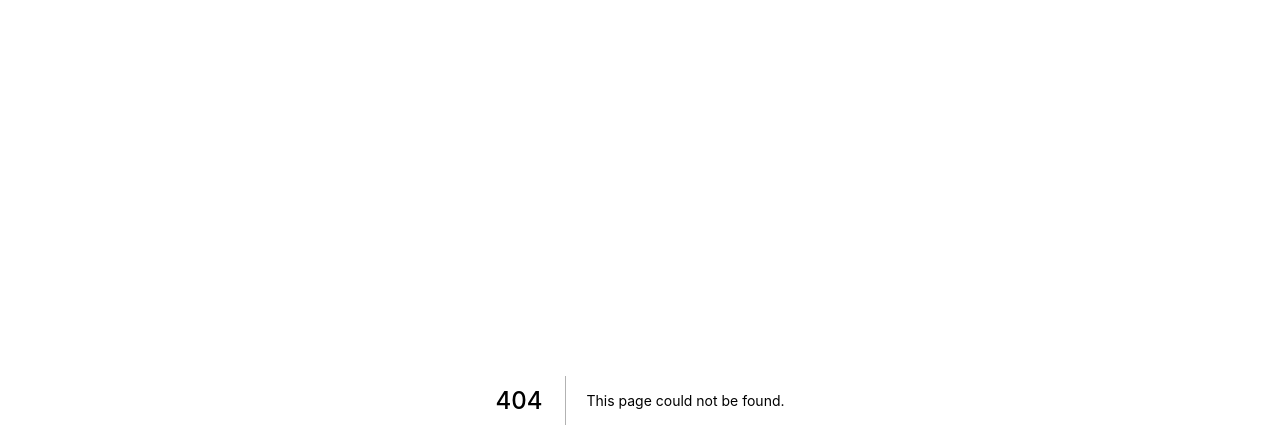
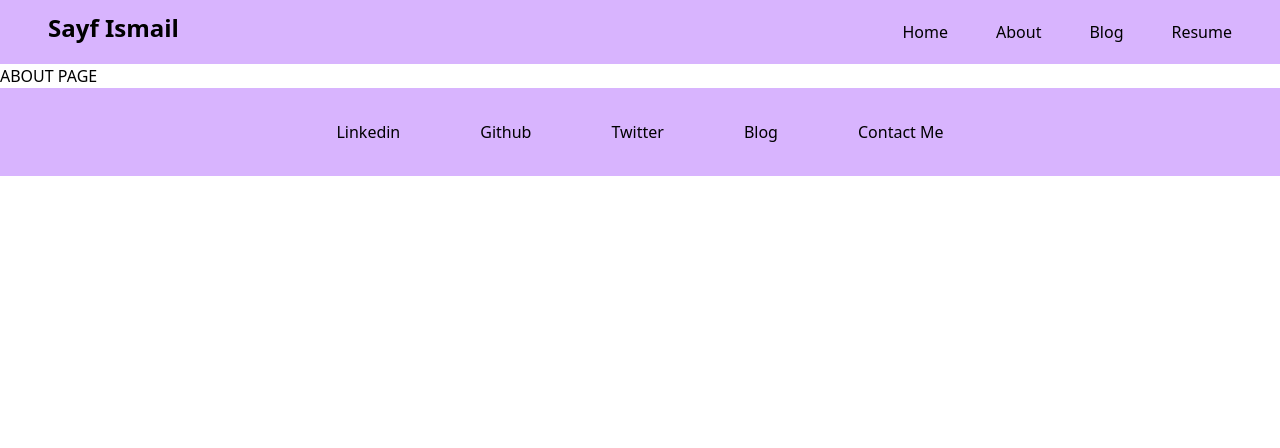
Before and after one commit to shifty-sayf/sayf-ismail.github.io, a Next.js app: page /about in a window 1280 px wide. Before the commit this address had no page. Shown: the top 448 px of the page. Built offline with nearby package versions, Linux system fonts and the light colour scheme.

Commit message:
move footer and header to _app, place components/props in between

```diff
--- a/pages/_app.js
+++ b/pages/_app.js
@@ -1,7 +1,32 @@
 import '../styles/globals.css'
 
 function MyApp({ Component, pageProps }) {
-  return <Component {...pageProps} />
+  return <>
+    <header>
+      <nav className='flex flex-1 bg-purple-300'>
+        <ul className="text-2xl font-bold py-3 px-12 justify-start">
+          <li>Sayf Ismail</li>
+        </ul>
+
+        <ul className='flex flex-1 justify-end gap-12 py-5 px-12 text-grey'>
+          <li>Home</li>
+          <li>About</li>
+          <li>Blog</li>
+          <li>Resume</li>
+        </ul>
+      </nav>
+    </header>
+    <Component {...pageProps}/>
+    <footer className='relative bottom-0 bg-purple-300 py-8'>
+      <ul className='flex flex-1 justify-center gap-20'>
+          <li>Linkedin</li>
+          <li>Github</li>
+          <li>Twitter</li>
+          <li>Blog</li>
+          <li>Contact Me</li>
+      </ul>
+  </footer>
+</>
 }
 
 export default MyApp
--- /dev/null
+++ b/pages/about.js
@@ -0,0 +1,5 @@
+const About = () => {
+  return <div>ABOUT PAGE</div>
+};
+
+export default About;
--- a/pages/index.js
+++ b/pages/index.js
@@ -4,20 +4,6 @@ import Image from 'next/image'
 export default function Home() {
   return (
     <div className='relative'>
-      <header>
-        <nav className='flex flex-1 bg-purple-300'>
-          <ul className="text-2xl font-bold py-3 px-12 justify-start">
-            <li>Sayf Ismail</li>
-          </ul>
-
-          <ul className='flex flex-1 justify-end gap-12 py-5 px-12 text-grey'>
-            <li>Home</li>
-            <li>About</li>
-            <li>Blog</li>
-            <li>Resume</li>
-          </ul>
-        </nav>
-      </header>
       <body>
         <main className='bg-blue-300 items-center'>
           <div className='flex flex-wrap justify-center gap-1'>
@@ -54,15 +40,6 @@ export default function Home() {
           </div>
         </main>
       </body>
-      <footer className='relative bottom-0 bg-purple-300 py-8'>
-        <ul className='flex flex-1 justify-center gap-20'>
-            <li>Linkedin</li>
-            <li>Github</li>
-            <li>Twitter</li>
-            <li>Blog</li>
-            <li>Contact Me</li>
-        </ul>
-      </footer>
     </div>
   )
 }
--- /dev/null
+++ b/pages/projects/[pid].js
@@ -0,0 +1,5 @@
+export default function Projects() {
+  return (
+    <div>index</div>
+  )
+}
```
